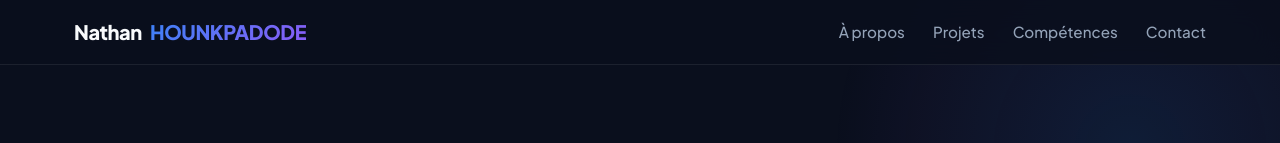
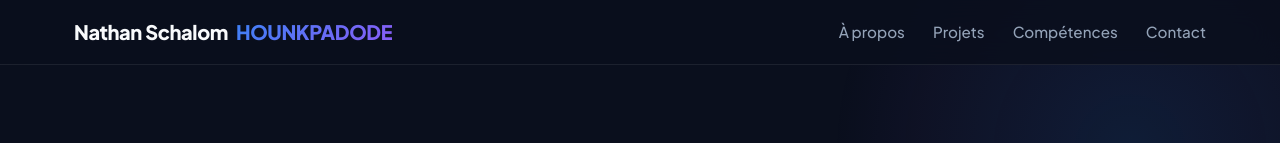
Before and after one commit to nathanhounkpadode-glitch/portfolio, a plain HTML site: page index.html in a window 1280 px wide. Shown: the top 143 px of the page. Drawn offline with Linux system fonts and the light colour scheme.

Commit message:
Dynamisation du logo et du nom complet: Nathan Schalom HOUNKPADODE partout sur le site

```diff
--- a/data/profile.json
+++ b/data/profile.json
@@ -1,5 +1,5 @@
 {
-  "name": "Nathan HOUNKPADODE",
+  "name": "Nathan Schalom HOUNKPADODE",
   "fullName": "Nathan Schalom HOUNKPADODE",
   "badge": "Développeur Logiciel & Systèmes",
   "headline": "Concepteur d'applications <span class=\"highlight\">robustes & performantes</span>",
--- a/data/projects.js
+++ b/data/projects.js
@@ -45,7 +45,7 @@ window.PORTFOLIO_SKILLS = [
 ];
 
 window.PORTFOLIO_PROFILE = {
-  "name": "Nathan HOUNKPADODE",
+  "name": "Nathan Schalom HOUNKPADODE",
   "fullName": "Nathan Schalom HOUNKPADODE",
   "badge": "Développeur Logiciel & Systèmes",
   "headline": "Concepteur d'applications <span class=\"highlight\">robustes & performantes</span>",
--- a/index.html
+++ b/index.html
@@ -1111,8 +1111,8 @@
   <!-- Navigation -->
   <nav>
     <div class="container nav-content">
-      <a href="#" class="logo">
-        Nathan <span>HOUNKPADODE</span>
+      <a href="#" class="logo" id="navLogo">
+        Nathan Schalom <span>HOUNKPADODE</span>
       </a>
       <ul class="nav-links">
         <li><a href="#about">À propos</a></li>
@@ -1257,7 +1257,7 @@
     </section>
 
     <footer>
-      <p>© 2026 Nathan Schalom HOUNKPADODE — Portfolio Développeur</p>
+      <p id="footerCopyright">© 2026 Nathan Schalom HOUNKPADODE — Portfolio Développeur</p>
     </footer>
   </div>
 
@@ -1588,6 +1588,30 @@
     }
 
     function renderProfileUI() {
+      // Nom dans la navigation (Logo dynamique)
+      const navLogo = document.getElementById('navLogo');
+      if (navLogo && currentProfile.name) {
+        const parts = currentProfile.name.trim().split(' ');
+        if (parts.length > 1) {
+          const lastName = parts.pop();
+          const firstNames = parts.join(' ');
+          navLogo.innerHTML = `${firstNames} <span>${lastName}</span>`;
+        } else {
+          navLogo.textContent = currentProfile.name;
+        }
+      }
+
+      // Titre de l'onglet du navigateur
+      if (currentProfile.name) {
+        document.title = `${currentProfile.name} | Portfolio Développeur`;
+      }
+
+      // Footer
+      const footerCopyright = document.getElementById('footerCopyright');
+      if (footerCopyright && currentProfile.name) {
+        footerCopyright.textContent = `© 2026 ${currentProfile.name} — Portfolio Développeur`;
+      }
+
       // Photo de profil
       const avatarImg = document.getElementById('profileAvatarImg');
       const modalAvatar = document.getElementById('modalAvatarPreview');
```
